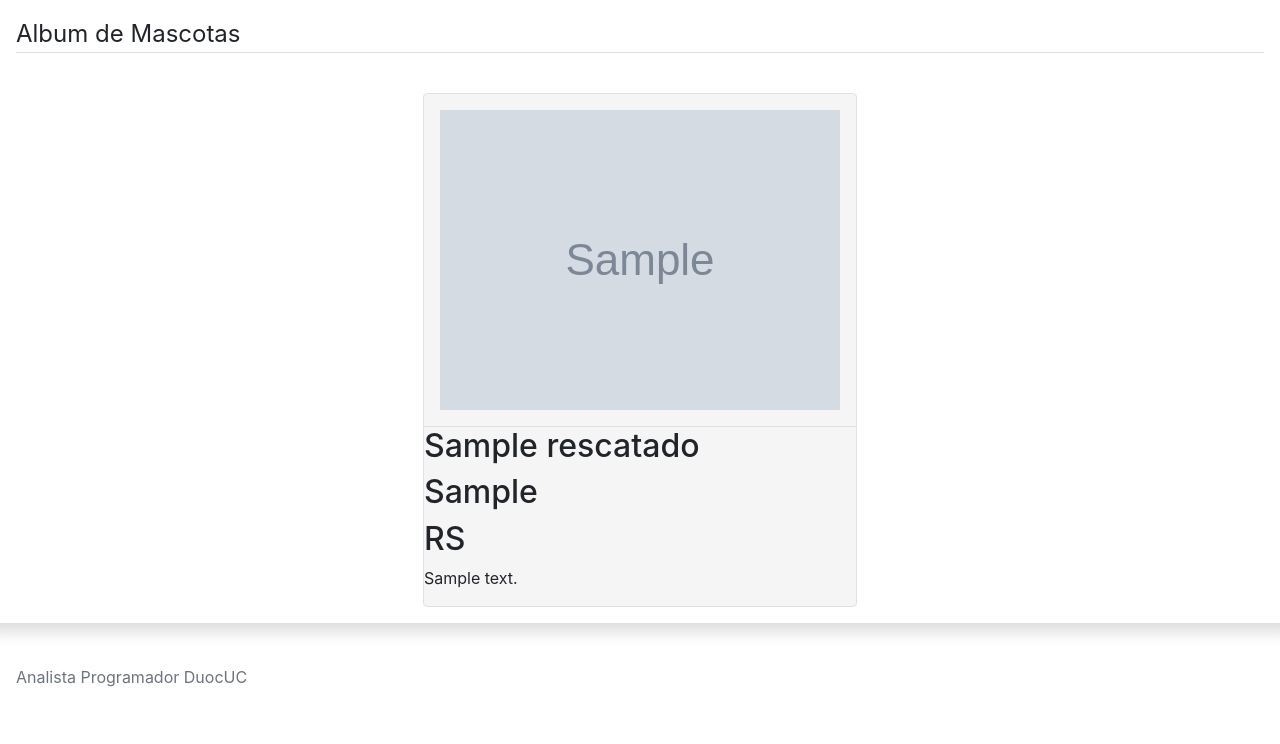
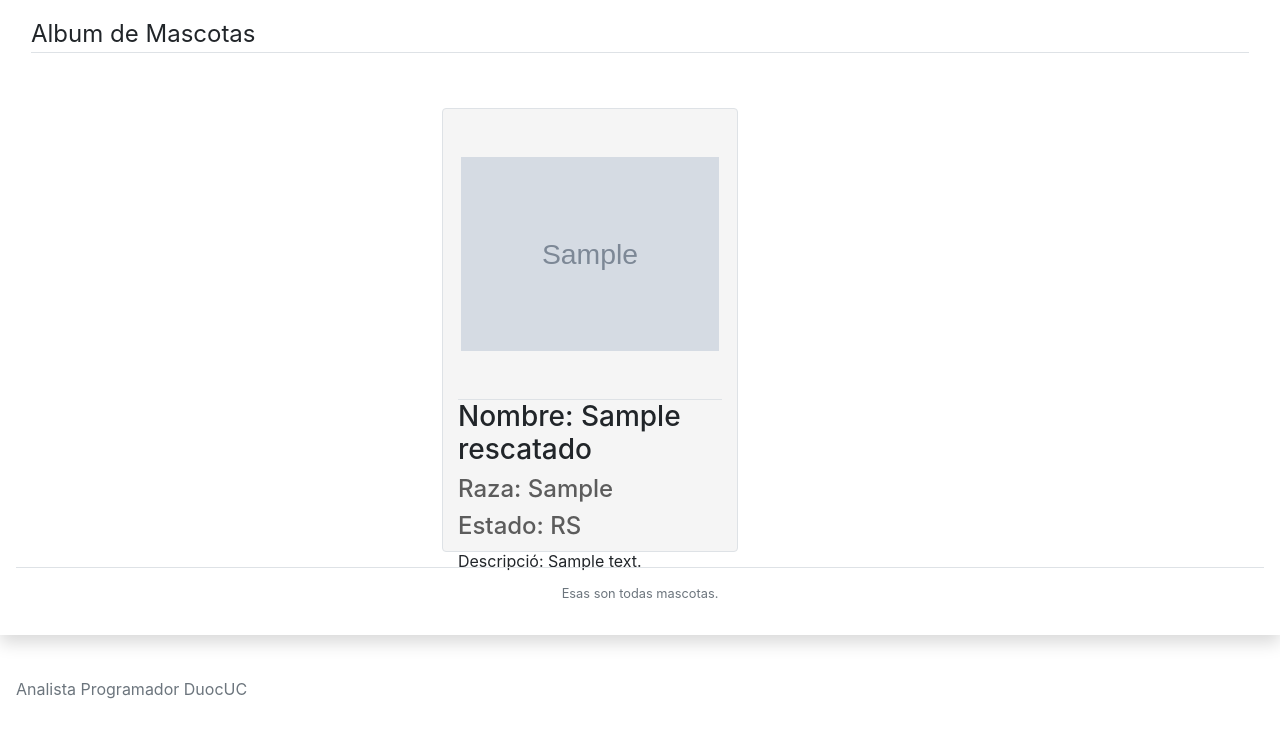
Before and after one commit to HeavyPablo/MisPerris2, a Django app: page /listview_pet in a window 1280 px wide. Shown: the part 56-800 px from the top of the page. Run offline with Django 3.2, Linux system fonts and the light colour scheme; tables that the repository leaves empty hold one stand-in row (values such as "Sample post"); grey boxes marked "Sample" are stand-in pictures; some libraries are stand-ins or nearby versions.

Commit message:
Lista de mascotas funcionando

```diff
--- a/MisPerris/MisPerris/settings.py
+++ b/MisPerris/MisPerris/settings.py
@@ -130,12 +130,12 @@ LOGOUT_REDIRECT_URL = 'home'
 
 CRISPY_TEMPLATE_PACK = 'bootstrap4'
 
-#ESTA ES LA CONFIGURACION PARA ENVIAR EMAILS
+# CONFIGURACION PARA ENVIAR EMAILS
 EMAIL_BACKEND = 'django.core.mail.backends.smtp.EmailBackend'
 EMAIL_FILE_PATH = os.path.join(BASE_DIR, "sent_emails")
 EMAIL_USE_TLS = True
 EMAIL_HOST = 'smtp.gmail.com'
 EMAIL_PORT = 587
-EMAIL_HOST_USER = 'pabloasd3@gmail.com'
-EMAIL_HOST_PASSWORD = 'thedante914'
+EMAIL_HOST_USER = '(correo)'
+EMAIL_HOST_PASSWORD = '(contraseña)'
 DEFAULT_FROM_EMAIL = 'testing@testing.com'
--- a/MisPerris/registro/static/css/estilos.css
+++ b/MisPerris/registro/static/css/estilos.css
@@ -1,4 +1,4 @@
-.nav-itema > a, .nav-itema2 > a {
+.nav-itema>a, .nav-itema2>a {
     color: white;
     font-weight: 500;
     text-decoration: none;
@@ -107,6 +107,7 @@ footer {
 }
 
 /* tamaño lg (bootstrap) - MINIMO */
+
 @media(min-width: 992px) {
     .content-log1 {
         display: none !important;
@@ -114,6 +115,7 @@ footer {
 }
 
 /* tamaño lg (bootstrap) - MAXIMO */
+
 @media(max-width: 991px) {
     .nav-itema {
         background: #6dccaa;
@@ -142,7 +144,8 @@ footer {
 }
 
 /* tamaño de md (bootstrap) - MAXIMO */
-@media(max-width: 768px) {
+
+@media(max-width: 767px) {
     aside, section {
         padding-left: 30px !important;
         padding-right: 30px !important;
@@ -155,6 +158,18 @@ footer {
         width: 70% !important;
         height: auto !important;
     }
+    .album-colection {
+        justify-content: center;
+    }
+    .image-pet-content {
+        max-width: 100%;
+        padding: 16px;
+    }
+    .image-pet {
+        padding: 0% !important;
+        min-width: 0px !important;
+        max-height: 258px;
+    }
 }
 
 @media(min-width: 997px) {
@@ -165,6 +180,7 @@ footer {
 }
 
 /* tamaño de xs (segun yo) - MAXIMO */
+
 @media(max-width: 501px) {
     .content-iconlog {
         display: block;
@@ -217,7 +233,7 @@ footer {
     background-color: #87d4b7;
 }
 
-.galeria > div {
+.galeria>div {
     padding-top: 15px;
     padding-bottom: 15px;
 }
@@ -226,11 +242,11 @@ footer {
     opacity: 0;
 }
 
-.fade-in > img {
+.fade-in>img {
     transition: all 0.5s ease;
 }
 
-.fade-in > img:hover {
+.fade-in>img:hover {
     transform: scale(1.1) rotate(9deg);
     transition: all 0.5s ease;
     z-index: 100;
@@ -241,11 +257,24 @@ footer {
     padding-right: 16px;
 }
 
+.album-colection {
+    flex-wrap: wrap;
+}
+
 .content-pet {
     background: #f5f5f5;
+    min-width: 296px;
+    height: 444px;
+    margin: 15px;
 }
 
 .image-pet {
+    min-width: 290px;
+    height: auto;
     padding: 16px;
-    height: auto;
 }
+
+.image-pet-content {
+    max-width: 320px;
+    height: 290px;
+}
--- a/MisPerris/registro/templates/registro/listview_pet.html
+++ b/MisPerris/registro/templates/registro/listview_pet.html
@@ -2,19 +2,69 @@
 {% load static %}
 
 {% block content %}
-<div class="row content-section shadow mb-1 justify-content-center p-3">
+<div class="content-section shadow mb-1 justify-content-center p-3">
     <fieldset class="form-group col-12">
         <legend class='border-bottom mb-4'>Album de Mascotas</legend>
     </fieldset>
-    {% for pets in pet %}
-    <div class="border rounded content-pet">
-            <img class="image-pet border-bottom" src="{{ pets.imagen.url }}" alt="{{ pets.nombre }}">
-        <h2>{{ pets.nombre }}</h2>
-        <h2>{{ pets.raza }}</h2>
-        <h2>{{ pets.estado }}</h2>
-        <p>{{ pets.descripcion|linebreaksbr }}</p>
+    <div class="d-flex justify-content-around">
+        <div class="album-colection d-inline-flex">
+            {% for pet in pets %}
+            <div class="col-12 col-md-4 col-lg-3 border rounded content-pet">
+                <div class="border-bottom d-flex justify-content-center">
+                    <div class="image-pet-content d-flex align-items-center justify-content-center">
+                        <img class="image-pet d-block w-100" src="{{ pet.imagen.url }}" alt="{{ pet.nombre }}">
+                    </div>
+                </div>
+                <h3>Nombre: {{ pet.nombre }}</h3>
+                <h4>Raza: {{ pet.raza }}</h4>
+                <h4>Estado: {{ pet.estado }}</h4>
+                <p>Descripció: {{ pet.descripcion|linebreaksbr }}</p>
+            </div>
+            {% endfor %}
+        </div>
     </div>
-    {% endfor %}
+
+    {% if pets.has_other_pages %}
+    <div class="row col-12 justify-content-center">
+        <ul class="pagination">
+
+            {% if pets.has_previous %}
+            <li class="page-item">
+                <a class="page-link" href="?page={{ pets.previous_page_number }}">Anterior</a>
+            </li>
+            {% else %}
+            <li class="page-item disabled">
+                <a class="page-link">Anterior</a>
+            </li>
+            {% endif %}
+
+            {% for pet in pets.paginator.page_range %}
+            {% if pets.number == pet %}
+            <li class="page-item active"><a class="page-link" href="">{{ pet }} <span
+                        class="sr-only">(current)</span></a></li>
+            {% else %}
+            <li class="page-item"><a class="page-link" href="?page={{ pet }}">{{ pet }}</a></li>
+            {% endif %}
+            {% endfor %}
+
+            {% if pets.has_next %}
+            <li class="page-item">
+                <a class="page-link" href="?page={{ pets.next_page_number }}">Siguiente</a>
+            </li>
+            {% else %}
+            <li class="page-item disabled">
+                <a class="page-link" href="">Siguiente</a>
+            </li>
+            {% endif %}
+        </ul>
+    </div>
+    {% else %}
+    <div class="col-12 d-flex border-top p-3 col-12 justify-content-center">
+        <small class="text-muted">
+            Esas son todas mascotas.
+        </small>
+    </div>
+    {% endif %}
 </div>
 
 {% endblock %}
--- a/MisPerris/registro/views.py
+++ b/MisPerris/registro/views.py
@@ -1,6 +1,7 @@
 from django.shortcuts import render, redirect
 from django.contrib.auth import authenticate, login
 from django.contrib.auth.decorators import login_required
+from django.core.paginator import Paginator, EmptyPage, PageNotAnInteger
 
 from .forms import ProfileForm, ExtendedUserCreationForm, RescatadoForm
 from .models import Rescatado
@@ -68,9 +69,20 @@ def rescatadoView(request):
     return render(request, 'registro/register_pet.html', context)
 
 def petListview(request):
-    pet = Rescatado.objects.filter().order_by('id')
+    pets = Rescatado.objects.filter().order_by('id')
+
+    paginator = Paginator(pets, 3)
+
+    page = request.GET.get('page', 1)
+
+    try:
+        pets = paginator.page(page)
+    except PageNotAnInteger:
+        pets = paginator.page(1)
+    except EmptyPage:
+        pets = paginator.page(paginator.num_pages)
 
     context = {
-        'pet': pet,
+        'pets': pets,
     }
     return render(request, 'registro/listview_pet.html', context)
```
Also changed, not shown: MisPerris/media/documents/1.jpg (added), MisPerris/media/documents/2_RjeXiqe.jpg (added).
